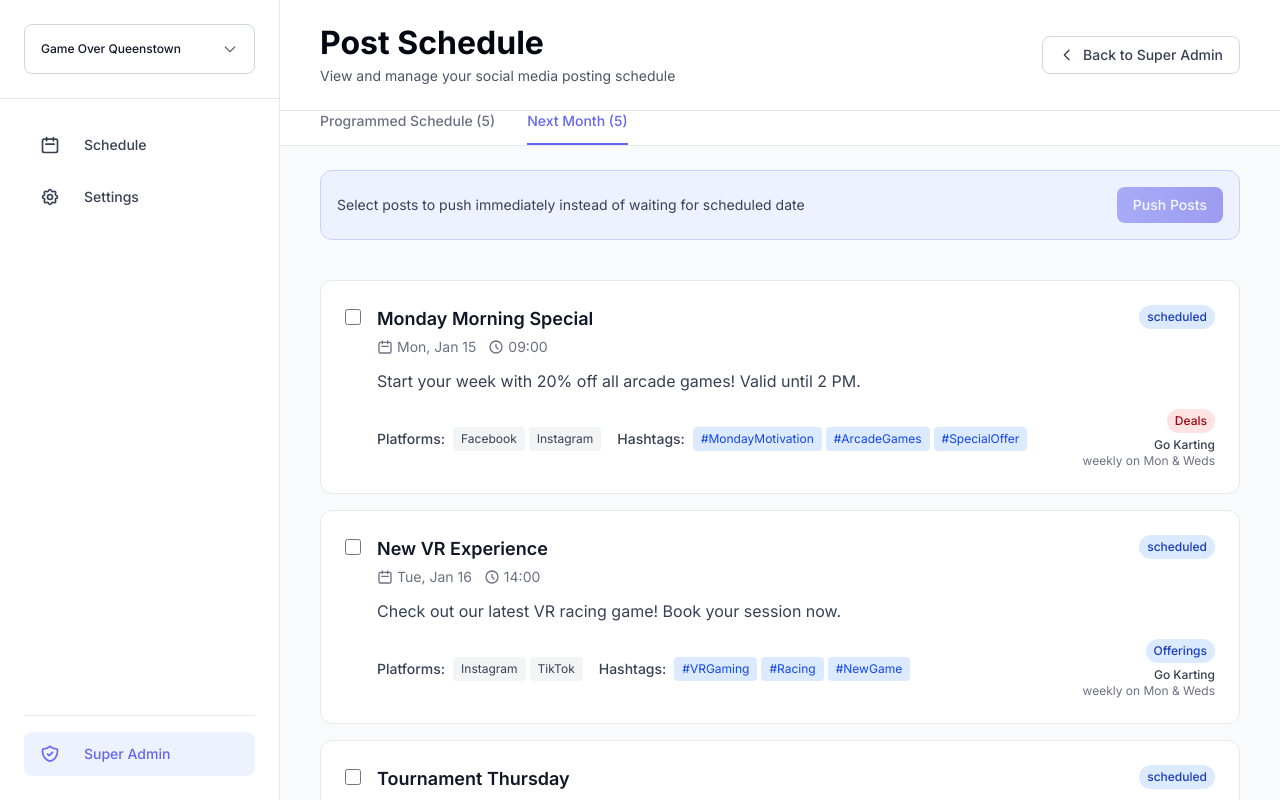
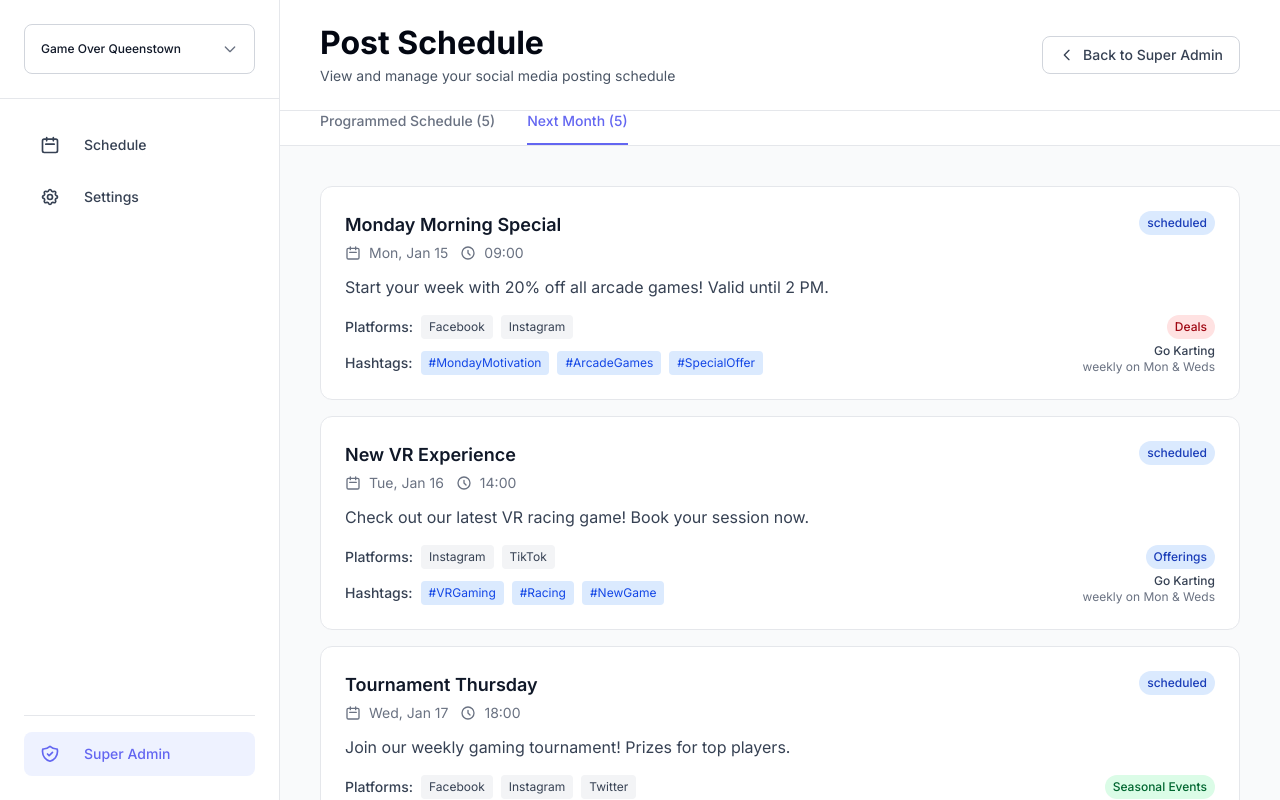
Before and after one commit to andrewferdinando/ferdyv2, a Next.js app: page /super-admin/post-schedule in a window 1280 px wide. Both pictures are taken after a click on the button "Next Month (5)". Built offline with nearby package versions, Linux system fonts and the light colour scheme.

Commit message:
Fix Next Month tab layout: remove checkboxes, move hashtags below platforms, fix icon spacing

```diff
--- a/src/app/super-admin/post-schedule/page.tsx
+++ b/src/app/super-admin/post-schedule/page.tsx
@@ -248,31 +248,9 @@ export default function PostSchedulePage() {
           </div>
         </div>
 
-        {/* Push Posts Box */}
-        {activeTab === 'next-month' && (
-          <div className="bg-[#EEF2FF] rounded-xl border border-[#C7D2FE] p-4 mx-4 sm:mx-6 lg:mx-10 mt-6">
-            <div className="flex items-center justify-between">
-              <div className="flex-1">
-                <p className="text-sm text-gray-700">
-                  {selectedPosts.length > 0
-                    ? `${selectedPosts.length} post${selectedPosts.length > 1 ? 's' : ''} selected for immediate posting`
-                    : 'Select posts to push immediately instead of waiting for scheduled date'
-                  }
-                </p>
-              </div>
-              <button
-                onClick={handlePushPosts}
-                disabled={selectedPosts.length === 0}
-                className="bg-gradient-to-r from-[#6366F1] to-[#4F46E5] text-white text-sm font-medium px-4 py-2 rounded-lg hover:from-[#4F46E5] hover:to-[#4338CA] transition-all duration-200 disabled:opacity-50 disabled:cursor-not-allowed"
-              >
-                Push Posts
-              </button>
-            </div>
-          </div>
-        )}
 
         {/* Content */}
-        <div className="p-4 sm:p-6 lg:p-10">
+        <div className="p-4 sm:p-6 lg:p-10 pt-4">
           <div className="max-w-6xl mx-auto">
             {activeTab === 'programmed' && (
               <div className="space-y-4">
@@ -324,32 +302,20 @@ export default function PostSchedulePage() {
                 {scheduledPosts.map((post) => (
                   <div
                     key={post.id}
-                    className={`bg-white rounded-xl border p-6 hover:shadow-md hover:-translate-y-0.5 transition-all duration-200 ${
-                      selectedPosts.includes(post.id)
-                        ? 'border-[#6366F1] bg-[#EEF2FF]'
-                        : 'border-gray-200 hover:border-gray-300'
-                    }`}
+                    className="bg-white rounded-xl border border-gray-200 p-6 hover:border-gray-300 hover:shadow-md hover:-translate-y-0.5 transition-all duration-200"
                   >
-                    <div className="flex items-start space-x-4">
-                      <input
-                        type="checkbox"
-                        checked={selectedPosts.includes(post.id)}
-                        onChange={() => handleSelectPost(post.id)}
-                        className="mt-1 w-4 h-4 text-[#6366F1] border-gray-300 rounded focus:ring-[#6366F1]"
-                      />
-
                     <div className="flex-1">
                       <div className="flex items-start justify-between mb-3">
                         <div>
                           <h3 className="text-lg font-semibold text-gray-900 mb-1">{post.title}</h3>
                           <div className="flex items-center space-x-3 text-sm text-gray-500">
-                              <span className="flex items-center space-x-1">
+                            <span className="flex items-center space-x-2">
                               <svg className="w-4 h-4" fill="none" stroke="currentColor" viewBox="0 0 24 24">
                                 <path strokeLinecap="round" strokeLinejoin="round" strokeWidth={2} d="M8 7V3m8 4V3m-9 8h10M5 21h14a2 2 0 002-2V7a2 2 0 00-2-2H5a2 2 0 00-2 2v12a2 2 0 002 2z" />
                               </svg>
                               <span>{formatDate(post.date)}</span>
                             </span>
-                              <span className="flex items-center space-x-1">
+                            <span className="flex items-center space-x-2">
                               <svg className="w-4 h-4" fill="none" stroke="currentColor" viewBox="0 0 24 24">
                                 <path strokeLinecap="round" strokeLinejoin="round" strokeWidth={2} d="M12 8v4l3 3m6-3a9 9 0 11-18 0 9 9 0 0118 0z" />
                               </svg>
@@ -367,11 +333,11 @@ export default function PostSchedulePage() {
 
                       <p className="text-gray-700 mb-4">{post.content}</p>
 
-                        <div className="flex items-center justify-between">
-                          <div className="flex items-center space-x-4">
+                      <div className="flex items-start justify-between">
+                        <div className="flex flex-col space-y-3">
                           <div className="flex items-center space-x-2">
                             <span className="text-sm font-medium text-gray-700">Platforms:</span>
-                              <div className="flex items-center space-x-1">
+                            <div className="flex items-center space-x-2">
                               {post.platforms.map((platform, index) => (
                                 <span key={index} className="px-2 py-1 bg-gray-100 text-gray-700 text-xs rounded">
                                   {platform}
@@ -382,7 +348,7 @@ export default function PostSchedulePage() {
 
                           <div className="flex items-center space-x-2">
                             <span className="text-sm font-medium text-gray-700">Hashtags:</span>
-                              <div className="flex items-center space-x-1">
+                            <div className="flex items-center space-x-2">
                               {post.hashtags.slice(0, 3).map((hashtag, index) => (
                                 <span key={index} className="px-2 py-1 bg-blue-100 text-blue-700 text-xs rounded">
                                   {hashtag}
@@ -403,7 +369,6 @@ export default function PostSchedulePage() {
                           <div className="text-right">
                             <p className="text-xs font-medium text-gray-700">Go Karting</p>
                             <p className="text-xs text-gray-500">weekly on Mon & Weds</p>
-                            </div>
                           </div>
                         </div>
                       </div>
```
Lines whose indentation alone changed are shown as unchanged.
